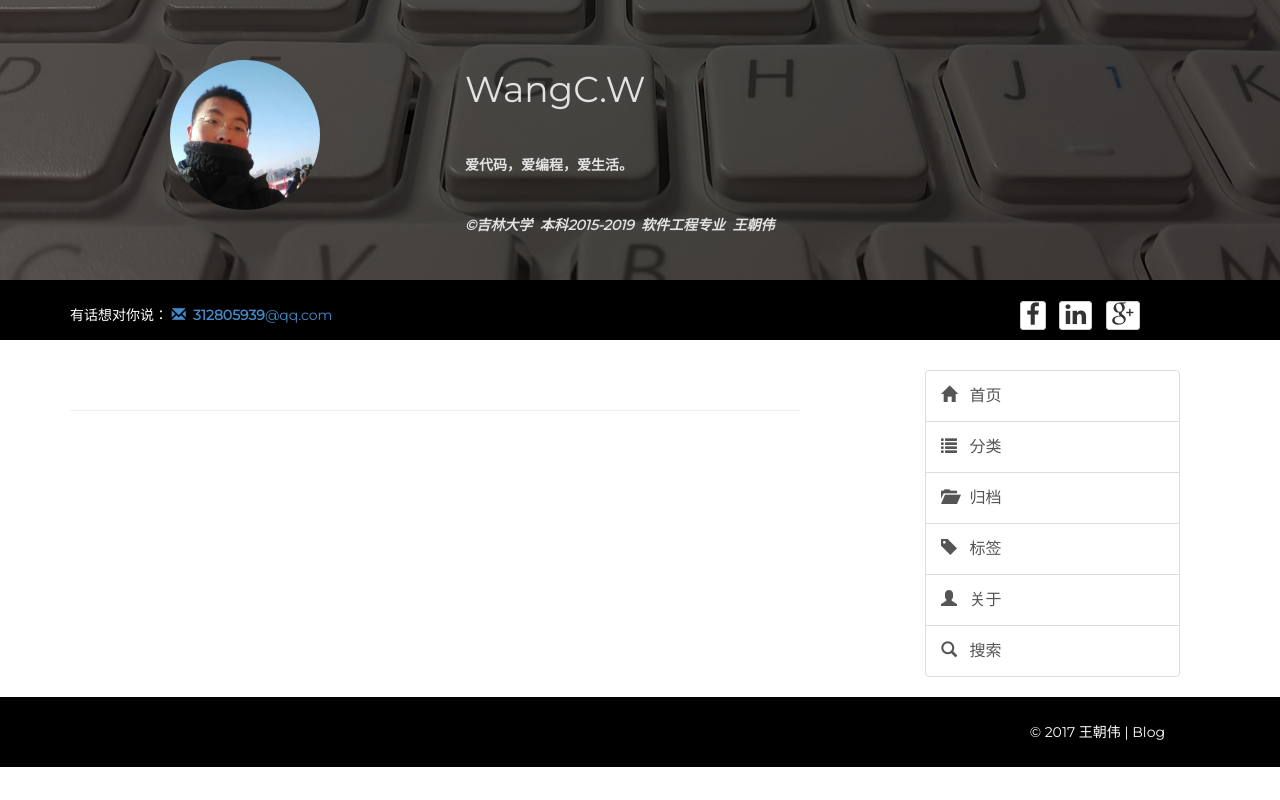
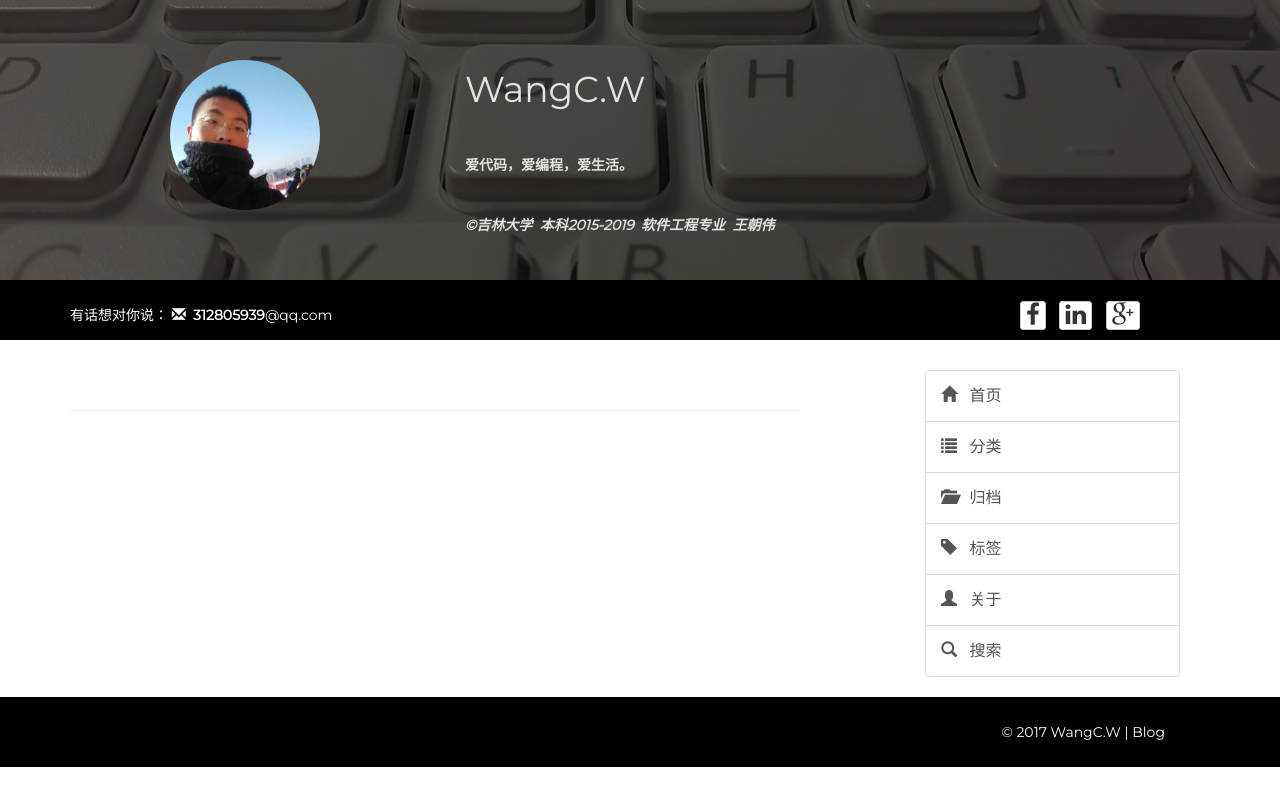
Before and after one commit to wangchaowei/wangcwblog, a Django app: template apps/blog/templates/blog/home.html in a window 1280 px wide. Run offline with Django 3.2, Linux system fonts and the light colour scheme; the template is opened without the code that fills it, so the values that code supplies are empty; parts of the project's set-up code (start-up, migrations or seed data) failed here and were passed over; some libraries are stand-ins or nearby versions.

Commit message:
请联系我的邮箱变为白色

```diff
--- a/apps/blog/templates/blog/base.html
+++ b/apps/blog/templates/blog/base.html
@@ -71,7 +71,7 @@
         <div class="container">
             <div class="row">
                 <div class="col-md-10">
-                    有话想对你说： <a href="mailto:312805939@qq.com"><span class="glyphicon glyphicon-envelope"></span>&nbsp&nbsp<strong>312805939</strong>@qq.com</a>
+                    有话想对你说： <a href="mailto:312805939@qq.com" style="color: white;"><span class="glyphicon glyphicon-envelope"></span>&nbsp&nbsp<strong>312805939</strong>@qq.com</a>
                 </div>
                 <div class="col-md-2">
                     <div class="social-link">
@@ -147,7 +147,7 @@
         <div class="container">
             <div class="row">
                 <div class="col-md-12 foo-inner">
-                    &copy; 2017 王朝伟 | Blog
+                    &copy; 2017 WangC.W | Blog
 {#                    <a href="http://www.cssmoban.com/" target="_blank" title="模板之家">模板之家</a> - Collect from <a href="http://www.cssmoban.com/" title="网页模板" target="_blank">网页模板</a>#}
                 </div>
             </div>
```
Also changed, not shown: 1 other file.
